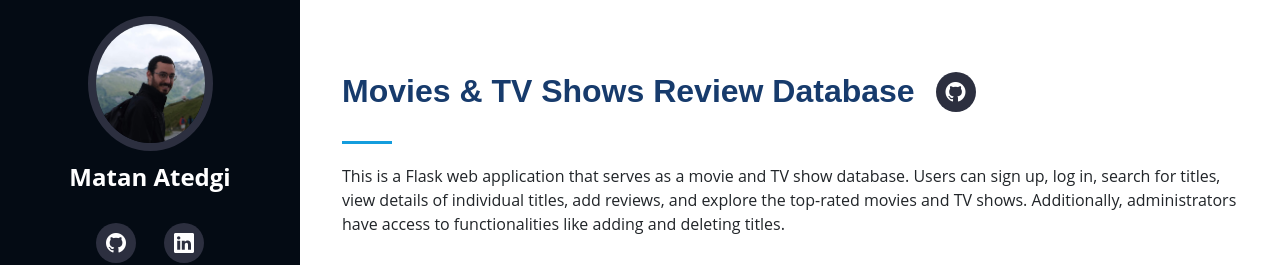
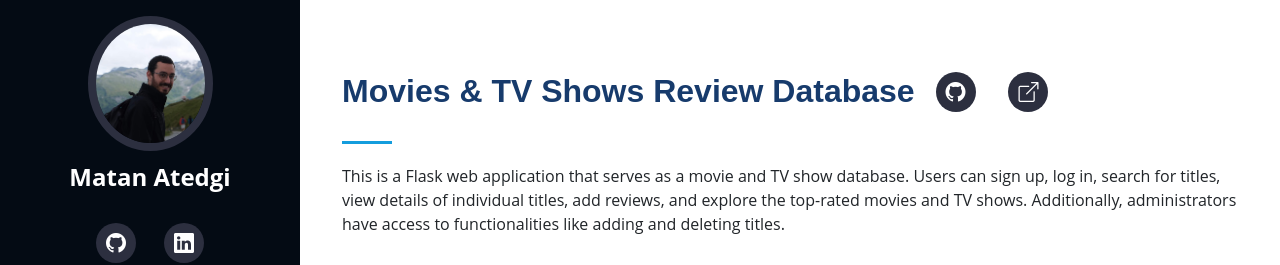
Before and after one commit to matanate/Portfolio, a Flask app: a page that uses templates/portfolio-page.html in a window 1280 px wide. Shown: the top 265 px of the page. Run offline with Flask 3, Linux system fonts and the light colour scheme.

Commit message:
Add link to the site

```diff
--- a/templates/portfolio-page.html
+++ b/templates/portfolio-page.html
@@ -15,6 +15,17 @@
               <i class="bi bi-github"></i>
             </a>
           </span>
+          {% if port_dict[port_num]['url'] %}
+          <span class="social-links mt-3 text-center">
+            <a
+              href="{{port_dict[port_num]['url']}}"
+              class="github rounded-circle d-inline-block p-1 m-2"
+              target="_blank"
+            >
+              <i class="bi bi-box-arrow-up-right"></i>
+            </a>
+          </span>
+          {% endif %}
         </h2>
         <p>{{port_dict[port_num]["overview"]}}</p>
       </div>
```
Also changed, not shown: static/img/portfolio/cafedb.png (added).
